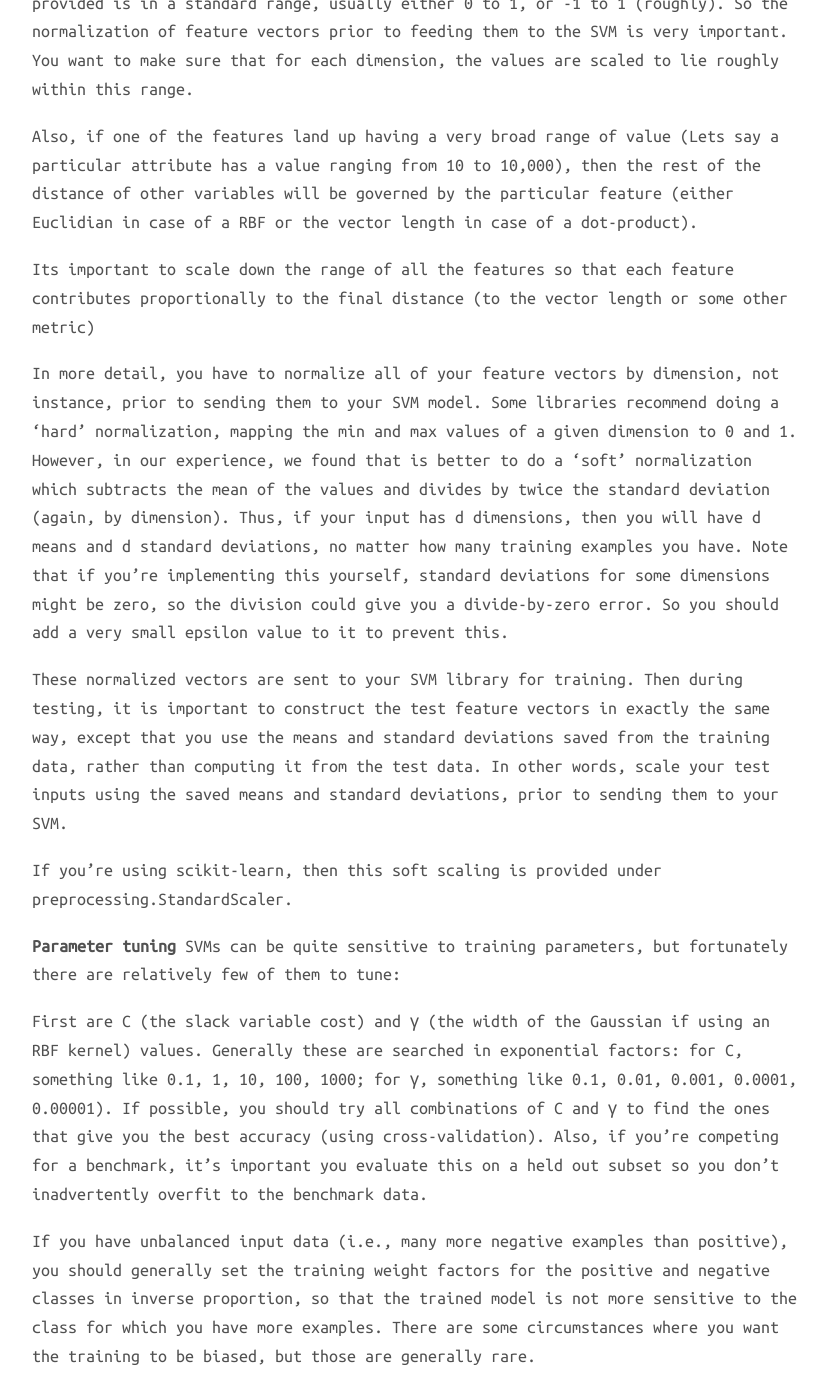
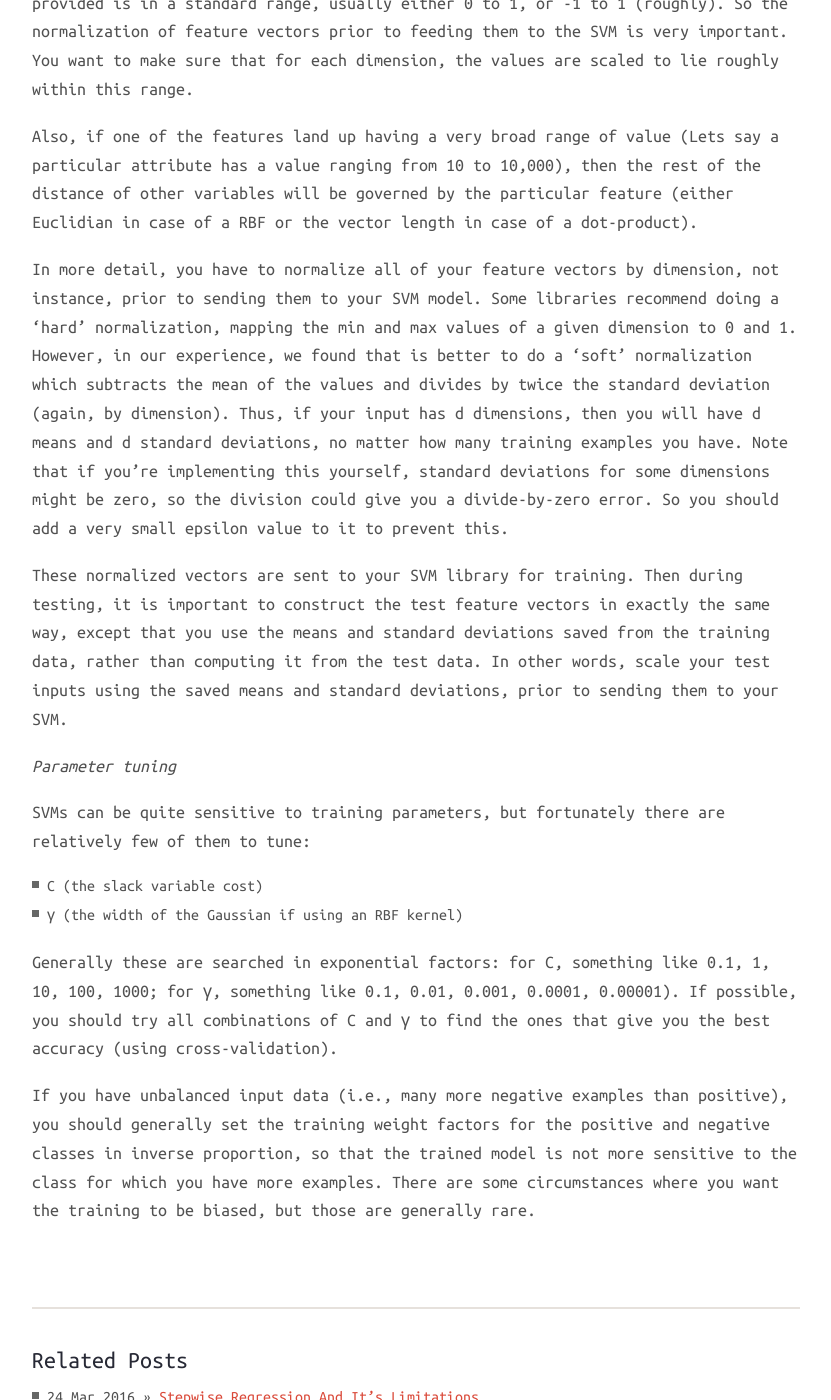
Before and after one commit to nikhilRP/nikhilRP.github, a Jekyll site: the page built from _posts/2016-08-18-SVM-scaling-and-tuning.md, in a window 1280 px wide and 1400 px high, scrolled down 1017 px. Shown: the whole window, without its empty margins (224-1055 px from the left). Built offline with Jekyll 4.4.1, drawn with Linux system fonts in a browser that asks for light colours; nearby versions of some CDN libraries; comment, search, counter and statistics services are not loaded.

Commit message:
Update 2016-08-18-SVM-scaling-and-tuning.md

```diff
--- a/_posts/2016-08-18-SVM-scaling-and-tuning.md
+++ b/_posts/2016-08-18-SVM-scaling-and-tuning.md
@@ -11,7 +11,7 @@ permalink: support-vector-machines
 
 Lately I have been using support vector machines a lot at work.
 
-**Why do we have to scale the data for SVM?**
+*Why do we have to scale the data for SVM?*
 
 Before anyone writes a model, its prudent to learn the characteristics of the input data. Without really understanding the data, there is no way you can design a model.
 
@@ -29,17 +29,17 @@ Specifically for support vector machines. SVMs make an assumption that the data
 
 Also, if one of the features land up having a very broad range of value (Lets say a particular attribute has a value ranging from 10 to 10,000), then the rest of the distance of other variables will be governed by the particular feature (either Euclidian in case of a RBF or the vector length in case of a dot-product).
 
-Its important to scale down the range of all the features so that each feature contributes proportionally to the final distance (to the vector length or some other metric)
-
 In more detail, you have to normalize all of your feature vectors by dimension, not instance, prior to sending them to your SVM model. Some libraries recommend doing a 'hard' normalization, mapping the min and max values of a given dimension to 0 and 1. However, in our experience, we found that is better to do a 'soft' normalization which subtracts the mean of the values and divides by twice the standard deviation (again, by dimension). Thus, if your input has d dimensions, then you will have d means and d standard deviations, no matter how many training examples you have. Note that if you're implementing this yourself, standard deviations for some dimensions might be zero, so the division could give you a divide-by-zero error. So you should add a very small epsilon value to it to prevent this.
 
 These normalized vectors are sent to your SVM library for training. Then during testing, it is important to construct the test feature vectors in exactly the same way, except that you use the means and standard deviations saved from the training data, rather than computing it from the test data. In other words, scale your test inputs using the saved means and standard deviations, prior to sending them to your SVM.
 
-If you're using scikit-learn, then this soft scaling is provided under preprocessing.StandardScaler.
+*Parameter tuning*
 
-**Parameter tuning**
 SVMs can be quite sensitive to training parameters, but fortunately there are relatively few of them to tune:
 
-First are C (the slack variable cost) and γ (the width of the Gaussian if using an RBF kernel) values. Generally these are searched in exponential factors: for C, something like 0.1, 1, 10, 100, 1000; for γ, something like 0.1, 0.01, 0.001, 0.0001, 0.00001). If possible, you should try all combinations of C and γ to find the ones that give you the best accuracy (using cross-validation). Also, if you're competing for a benchmark, it's important you evaluate this on a held out subset so you don't inadvertently overfit to the benchmark data.
+* C (the slack variable cost)
+* γ (the width of the Gaussian if using an RBF kernel)
+
+Generally these are searched in exponential factors: for C, something like 0.1, 1, 10, 100, 1000; for γ, something like 0.1, 0.01, 0.001, 0.0001, 0.00001). If possible, you should try all combinations of C and γ to find the ones that give you the best accuracy (using cross-validation).
 
 If you have unbalanced input data (i.e., many more negative examples than positive), you should generally set the training weight factors for the positive and negative classes in inverse proportion, so that the trained model is not more sensitive to the class for which you have more examples. There are some circumstances where you want the training to be biased, but those are generally rare.
```
